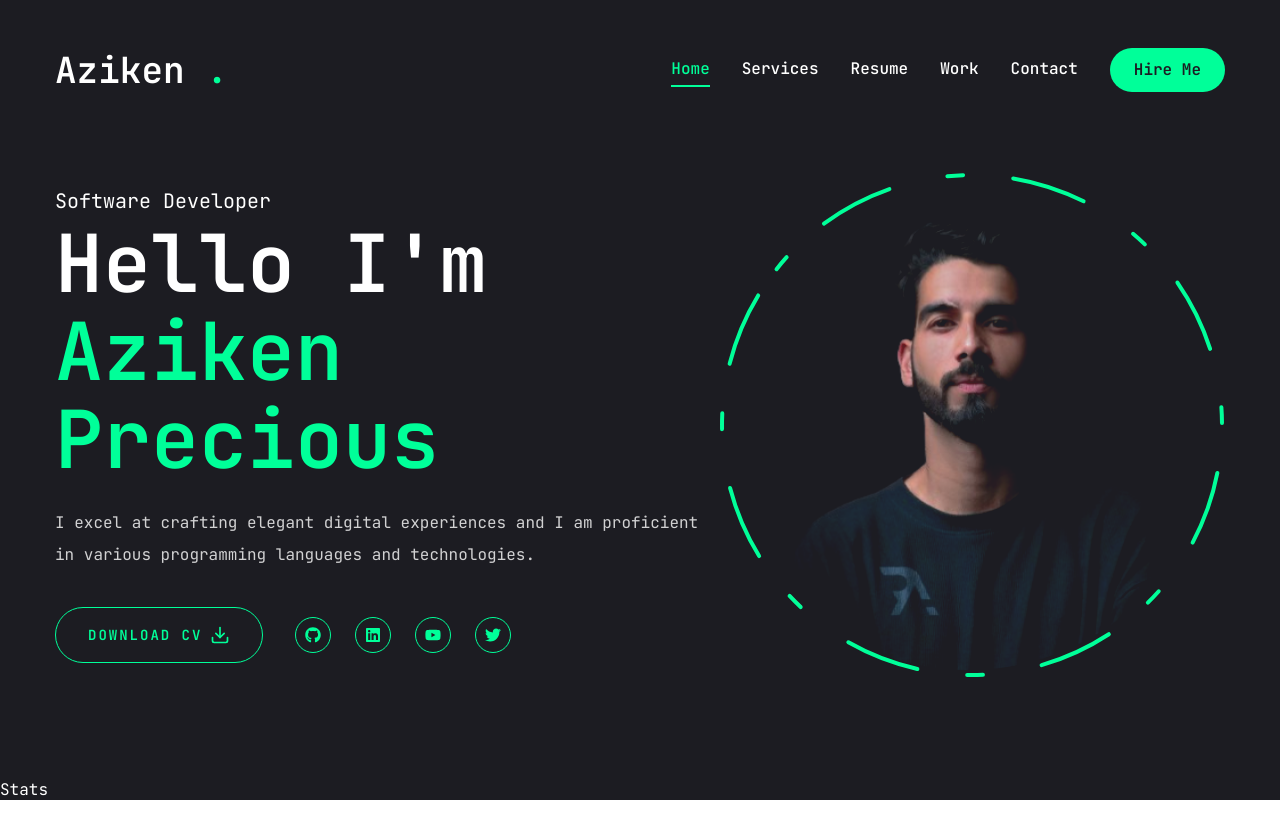
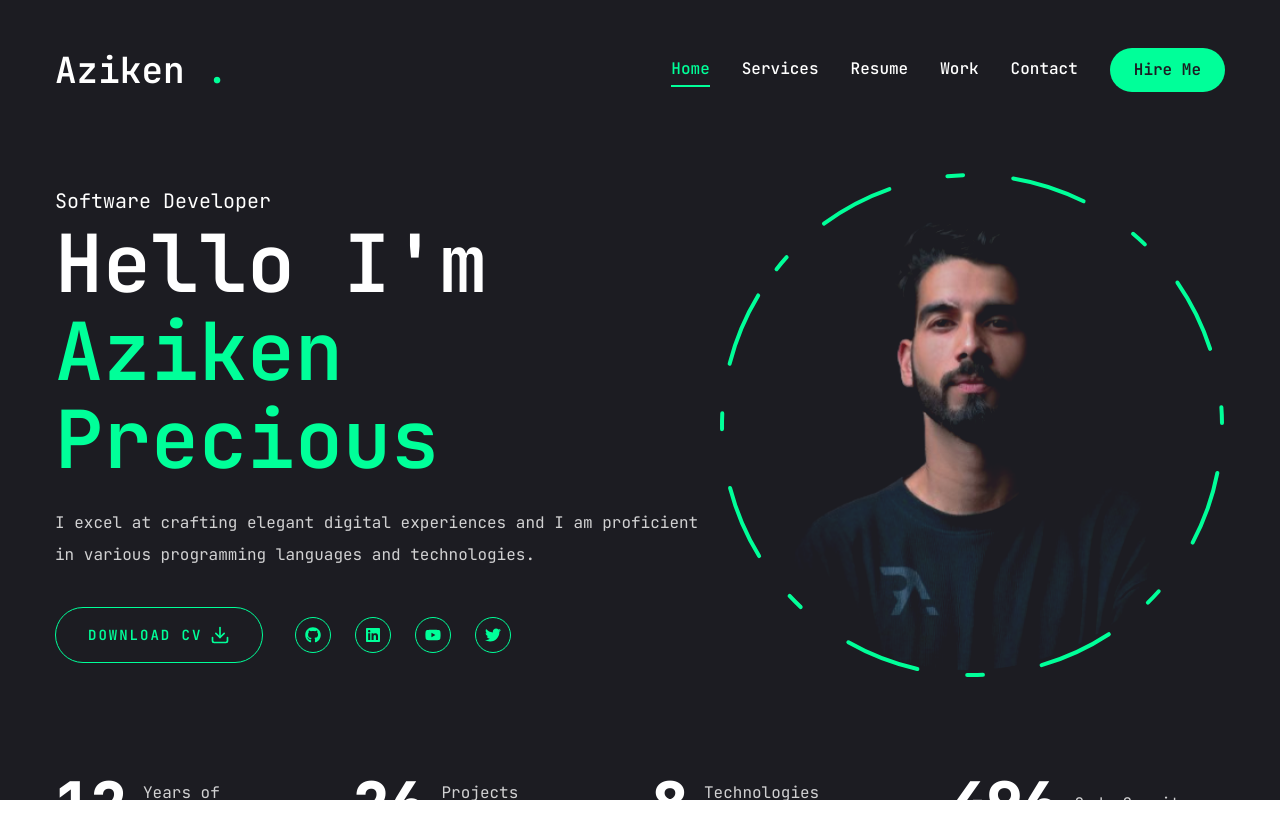
Before and after one commit to Azikenp/Portfolio-website-framer, a Next.js app: page / in a window 1280 px wide. Shown: the top 838 px of the page. Before the commit the page ends 806 px from the top, so only its background shows below. Built offline with nearby package versions, Linux system fonts and the light colour scheme.

Commit message:
adding countup to stats

```diff
--- a/components/Stats.jsx
+++ b/components/Stats.jsx
@@ -1,9 +1,43 @@
-'use client'
+"use client";
+
+import CountUp from "react-countup";
+
+const stats = [
+  { num: 12, text: "Years of Experience" },
+  { num: 26, text: "Projects Completed" },
+  { num: 8, text: "Technologies Mastered" },
+  { num: 500, text: "Code Commits" },
+];
 
 const Stats = () => {
   return (
-    <div>Stats</div>
-  )
-}
+    <section className="pt-4 pb-12 xl:pt-0 xl:pb-0">
+      <div className="container mx-auto">
+        <div className="flex flex-wrap gap-6 max-w-[80vw] mx-auto xl:max-w-none">
+          {stats.map((item, index) => (
+            <div
+              className="flex-1 flex gap-4 items-center justify-center xl:justify-start"
+              key={index}
+            >
+              <CountUp
+                end={item.num}
+                duration={5}
+                delay={2}
+                className="text-4xl xl:text-6xl font-extrabold"
+              />
+              <p
+                className={`${
+                  item.text < 15 ? "max-w-[100px]" : "max-w-[150px]"
+                } leading-snug text-white/80`}
+              >
+                {item.text}
+              </p>
+            </div>
+          ))}
+        </div>
+      </div>
+    </section>
+  );
+};
 
-export default Stats
+export default Stats;
```
